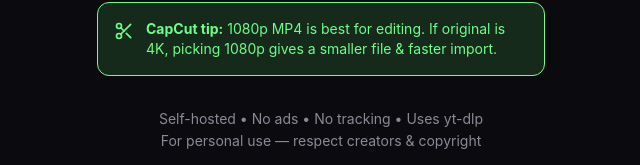
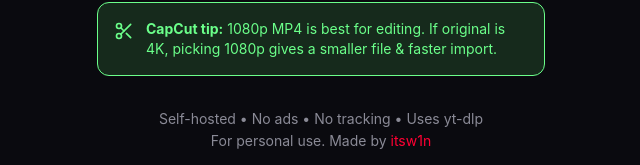
Before and after one commit to itsw1n/yt-downloader, a React (Vite) app: page / in a window 1280 px wide. Shown: the part 787-952 px from the top of the page, without its empty margins (319-959 px from the left). Built offline with nearby package versions, Linux system fonts and the light colour scheme.

Commit message:
feat(frontend):add made-by-itsw1n footer link

```diff
--- a/src/app/App.module.css
+++ b/src/app/App.module.css
@@ -53,3 +53,13 @@
   line-height: 1.6;
   color: var(--color-muted-foreground);
 }
+
+.link {
+  color: var(--color-primary);
+  text-decoration: none;
+  font-weight: var(--font-weight-medium);
+}
+
+.link:hover {
+  text-decoration: underline;
+}
--- a/src/app/App.tsx
+++ b/src/app/App.tsx
@@ -85,8 +85,16 @@
       <footer className={styles.footer}>
         Self-hosted • No ads • No tracking • Uses yt-dlp
         <br />
-        For personal use — respect creators &amp; copyright
+        For personal use. Made by{" "}
+        <a
+          href="https://github.com/itsw1n"
+          target="_blank"
+          rel="noopener noreferrer"
+          className={styles.link}
+        >
+          itsw1n
+        </a>
       </footer>
     </div>
-  )
+  );
 }
```
